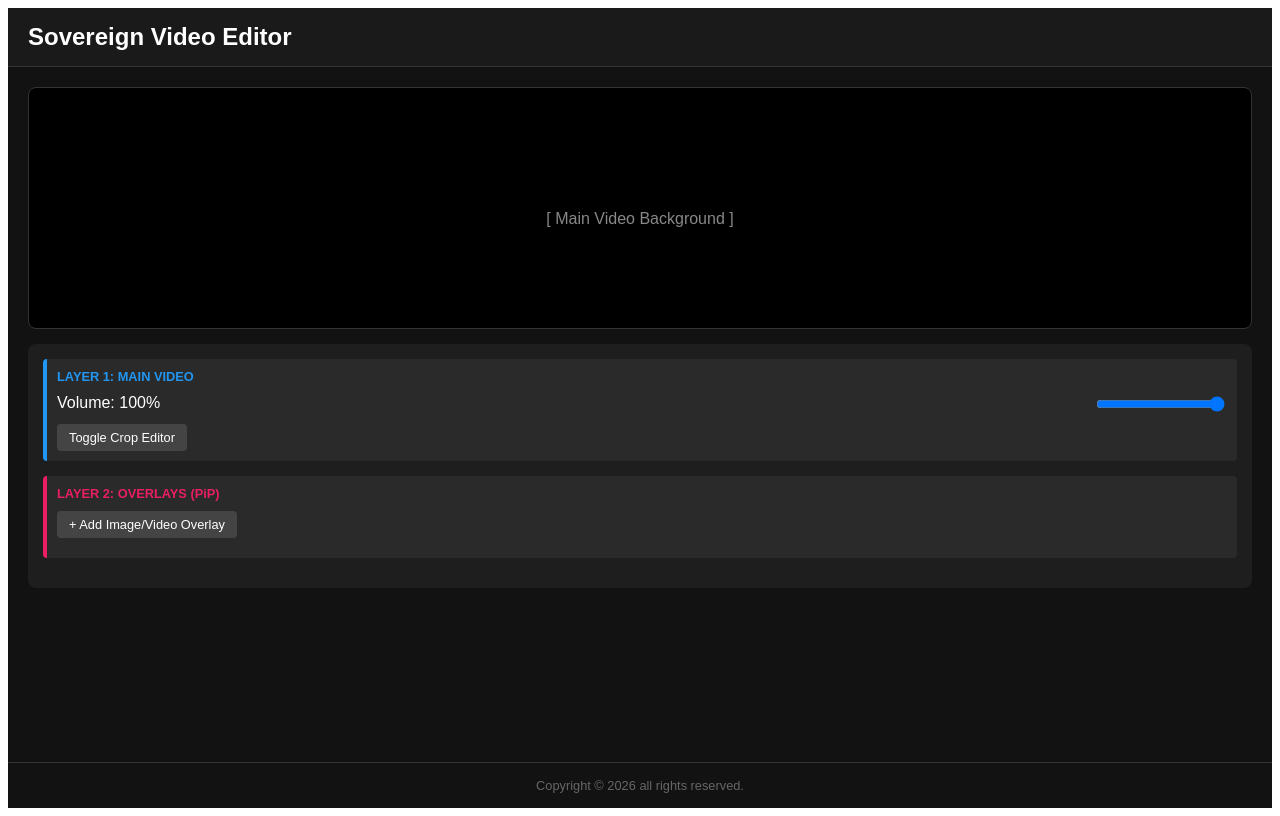
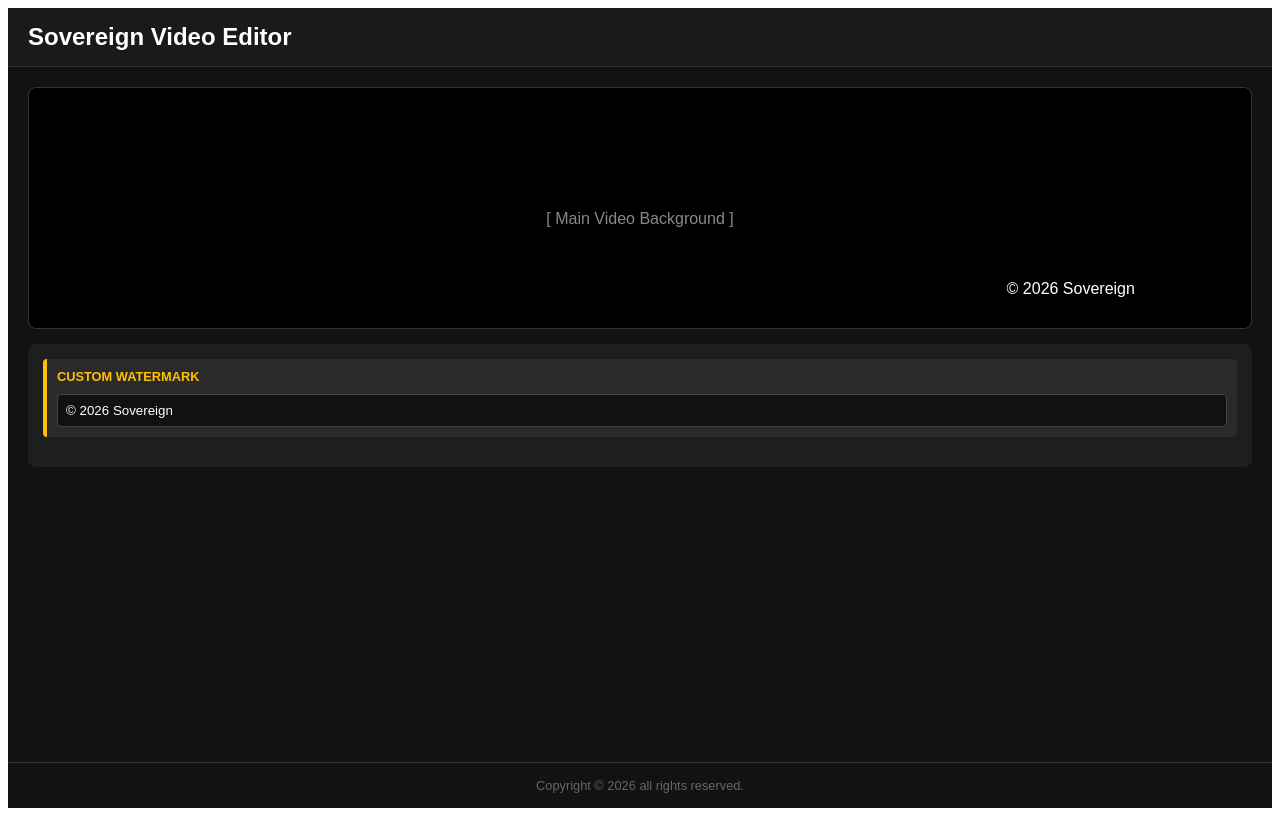
Before and after one commit to xNoOnex/Sovereign-Video-Editor, a React (Vite) app: page / in a window 1280 px wide. Built offline with nearby package versions, Linux system fonts and the light colour scheme.

Commit message:
feat: Custom Watermark, Strict License, and Production Signing Pipeline

```diff
--- a/src/Editor.jsx
+++ b/src/Editor.jsx
@@ -2,21 +2,9 @@ import React, { useState } from 'react';
 
 export default function Editor() {
   const [timeline, setTimeline] = useState({
-    mainVideo: { name: 'Main Target', volume: 1.0, crop: { active: false, cropX: 10, cropY: 10, width: 80, height: 80 } },
-    overlays: [], // For images and B-roll videos
-    audioTracks: []
+    mainVideo: { volume: 1.0 },
+    watermark: { active: true, text: '© 2026 Sovereign', x: 80, y: 80 }
   });
-
-  const addOverlay = () => {
-    setTimeline(prev => ({
-      ...prev,
-      overlays: [...prev.overlays, { id: Date.now(), type: 'image', name: 'watermark.png', x: 80, y: 80, scale: 20 }]
-    }));
-  };
-
-  const updateVolume = (val) => {
-    setTimeline(prev => ({ ...prev, mainVideo: { ...prev.mainVideo, volume: parseFloat(val) } }));
-  };
 
   return (
     <div style={{ display: 'flex', flexDirection: 'column', gap: '15px', height: '100%' }}>
@@ -25,55 +13,26 @@ export default function Editor() {
       <div style={{ height: '30vh', backgroundColor: '#000', borderRadius: '8px', position: 'relative', border: '1px solid #333' }}>
         <p style={{ color: '#888', textAlign: 'center', marginTop: '10%' }}>[ Main Video Background ]</p>
 
-        {/* Render Overlays in the Preview */}
-        {timeline.overlays.map(overlay => (
-           <div key={overlay.id} style={{
-             position: 'absolute',
-             top: `${overlay.y}%`, left: `${overlay.x}%`,
-             width: `${overlay.scale}%`, height: `${overlay.scale}%`,
-             backgroundColor: 'rgba(255, 255, 255, 0.2)', border: '1px dashed #fff',
-             display: 'flex', alignItems: 'center', justifyContent: 'center'
-           }}>
-             <span style={{ fontSize: '0.6rem' }}>{overlay.name}</span>
+        {/* Custom Watermark Overlay */}
+        {timeline.watermark.active && (
+           <div style={{ position: 'absolute', top: `${timeline.watermark.y}%`, left: `${timeline.watermark.x}%`, color: 'white', textShadow: '2px 2px 4px #000' }}>
+             {timeline.watermark.text}
            </div>
-        ))}
+        )}
       </div>
 
-      <div style={{ backgroundColor: '#1e1e1e', padding: '15px', borderRadius: '8px', flex: 1, overflowY: 'auto' }}>
-
-        {/* Layer 1: Main Video & Cropping */}
-        <div style={{ marginBottom: '15px', padding: '10px', backgroundColor: '#2a2a2a', borderLeft: '4px solid #2196F3', borderRadius: '4px' }}>
-          <div style={{ fontSize: '0.8rem', color: '#2196F3', marginBottom: '10px', fontWeight: 'bold' }}>LAYER 1: MAIN VIDEO</div>
-          <div style={{ display: 'flex', justifyContent: 'space-between', marginBottom: '10px' }}>
-            <span>Volume: {Math.round(timeline.mainVideo.volume * 100)}%</span>
+      <div style={{ backgroundColor: '#1e1e1e', padding: '15px', borderRadius: '8px', flex: 1 }}>
+        <div style={{ marginBottom: '15px', padding: '10px', backgroundColor: '#2a2a2a', borderLeft: '4px solid #FFC107', borderRadius: '4px' }}>
+          <div style={{ fontSize: '0.8rem', color: '#FFC107', marginBottom: '10px', fontWeight: 'bold' }}>CUSTOM WATERMARK</div>
+          <div style={{ display: 'flex', gap: '10px', alignItems: 'center' }}>
             <input
-              type="range" min="0" max="1" step="0.1"
-              value={timeline.mainVideo.volume}
-              onChange={(e) => updateVolume(e.target.value)}
+              type="text"
+              value={timeline.watermark.text}
+              onChange={(e) => setTimeline(prev => ({ ...prev, watermark: { ...prev.watermark, text: e.target.value } }))}
+              style={{ flex: 1, padding: '8px', backgroundColor: '#111', color: '#fff', border: '1px solid #444', borderRadius: '4px' }}
             />
           </div>
-          <button style={{ padding: '6px 12px', backgroundColor: '#444', color: 'white', border: 'none', borderRadius: '4px', fontSize: '0.8rem' }}>
-            Toggle Crop Editor
-          </button>
         </div>
-
-        {/* Layer 2: Overlays (Images / B-Roll) */}
-        <div style={{ marginBottom: '15px', padding: '10px', backgroundColor: '#2a2a2a', borderLeft: '4px solid #E91E63', borderRadius: '4px' }}>
-          <div style={{ fontSize: '0.8rem', color: '#E91E63', marginBottom: '10px', fontWeight: 'bold' }}>LAYER 2: OVERLAYS (PiP)</div>
-          <button
-            onClick={addOverlay}
-            style={{ padding: '6px 12px', backgroundColor: '#444', color: 'white', border: 'none', borderRadius: '4px', fontSize: '0.8rem', marginBottom: '10px' }}
-          >
-            + Add Image/Video Overlay
-          </button>
-          {timeline.overlays.map(overlay => (
-             <div key={overlay.id} style={{ display: 'flex', justifyContent: 'space-between', backgroundColor: '#1a1a1a', padding: '8px', borderRadius: '4px', marginTop: '5px' }}>
-                <span style={{ fontSize: '0.8rem' }}>{overlay.name}</span>
-                <span style={{ fontSize: '0.7rem', color: '#aaa' }}>Pos: ({overlay.x}, {overlay.y})</span>
-             </div>
-          ))}
-        </div>
-
       </div>
     </div>
   );
```
Also changed, not shown: 2 other files (tests, documents, lock files or other folders).
